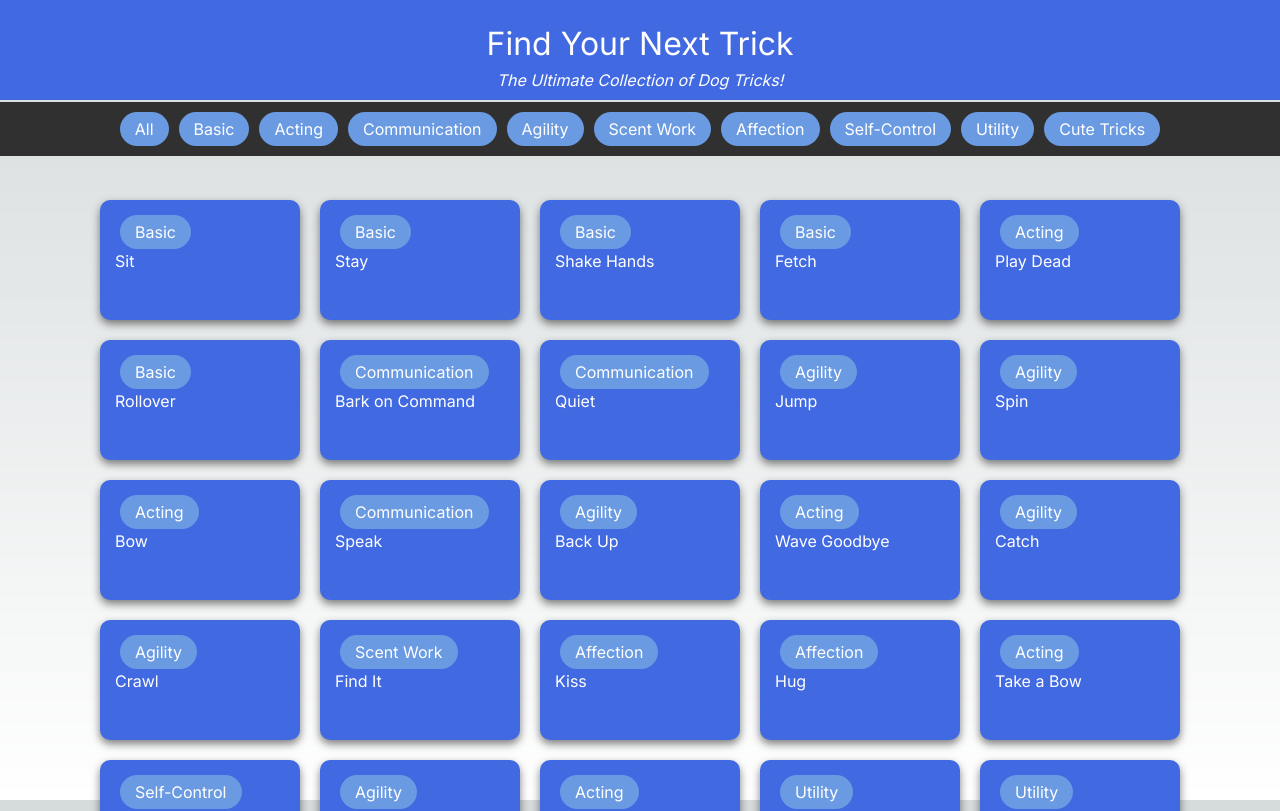
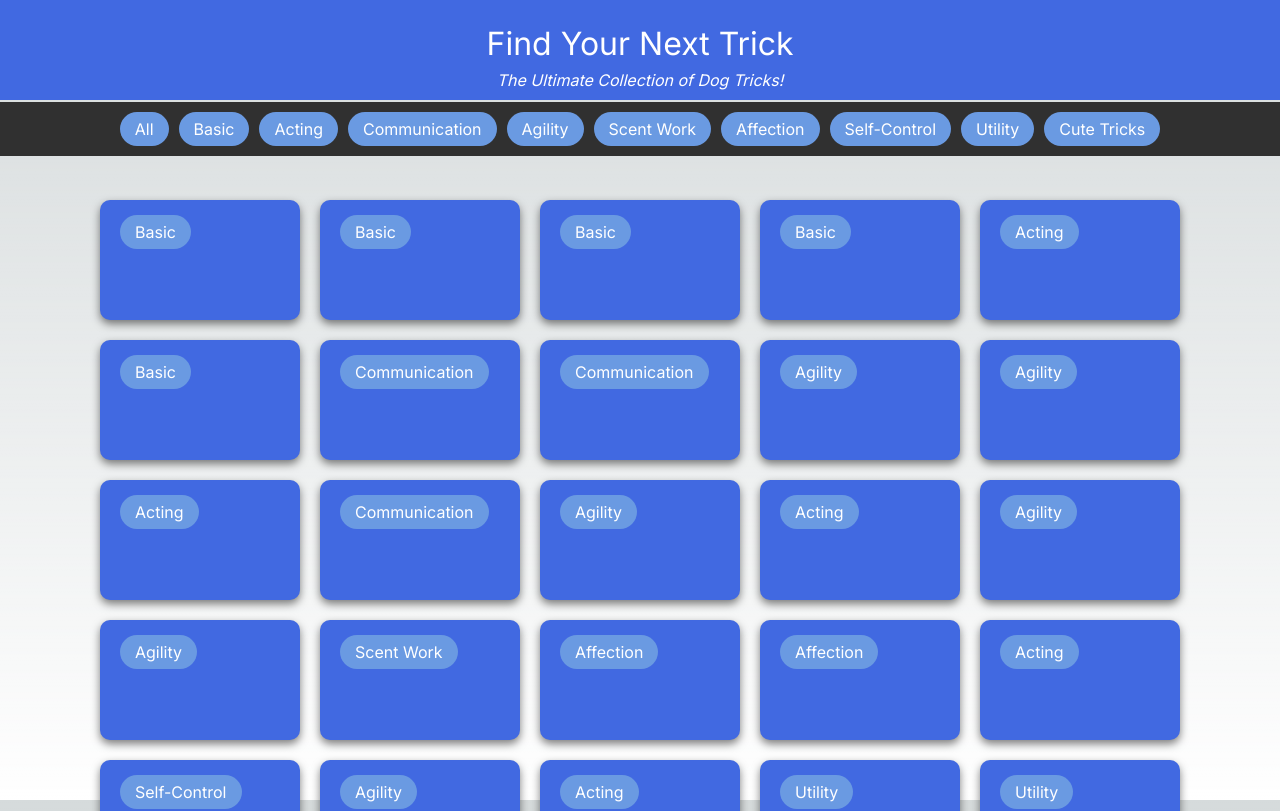
Before and after one commit to AdventureBear/dog-trick-full-stack-api-completed, a Next.js app: page / in a window 1280 px wide. Shown: the top 811 px of the page. Built offline with nearby package versions, Linux system fonts and the light colour scheme.

Commit message:
updated title -> name

```diff
--- a/app/components/Navigation.tsx
+++ b/app/components/Navigation.tsx
@@ -3,7 +3,7 @@ import React, {useState} from 'react';
 import Trick from "./Trick";
 
 type trickType = {
-    title: string,
+    name: string,
     category: string,
     description: string
 }
@@ -54,8 +54,8 @@ export default function Navigation({allTricks}: {allTricks: trickType[]}) {
                 console.log("Mapping tricks")
             return (
                  <Trick
-                        key = {trick.title}
-                        title={trick.title}
+                        key = {trick.name}
+                        name={trick.name}
                       description={trick.description}
                       category={trick.category}
                   />
```
